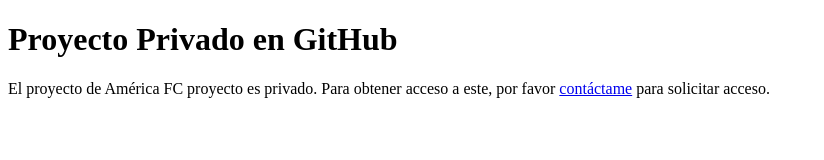
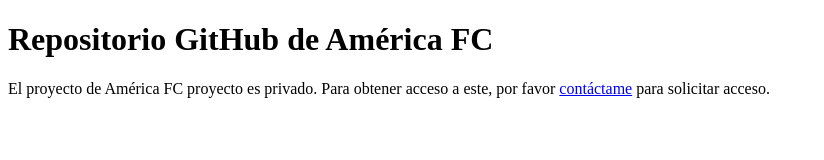
Before and after one commit to ManuelMMedina/ManuelMedina.github.io, a plain HTML site: page index.html in a window 1280 px wide. Shown: the whole page, without its empty margins (0-824 px from the left). Drawn offline with Linux system fonts and the light colour scheme.

Commit message:
Update index.html

```diff
--- a/index.html
+++ b/index.html
@@ -6,7 +6,7 @@
     <title>Repositorio GitHub de América FC</title>
 </head>
 <body>
-    <h1>Proyecto Privado en GitHub</h1>
+    <h1>Repositorio GitHub de América FC</h1>
     <p>El proyecto de América FC proyecto es privado. Para obtener acceso a este, por favor <a href="mailto:manumedinap1@gmail.com">contáctame</a> para solicitar acceso.</p>
 </body>
 </html>
```
